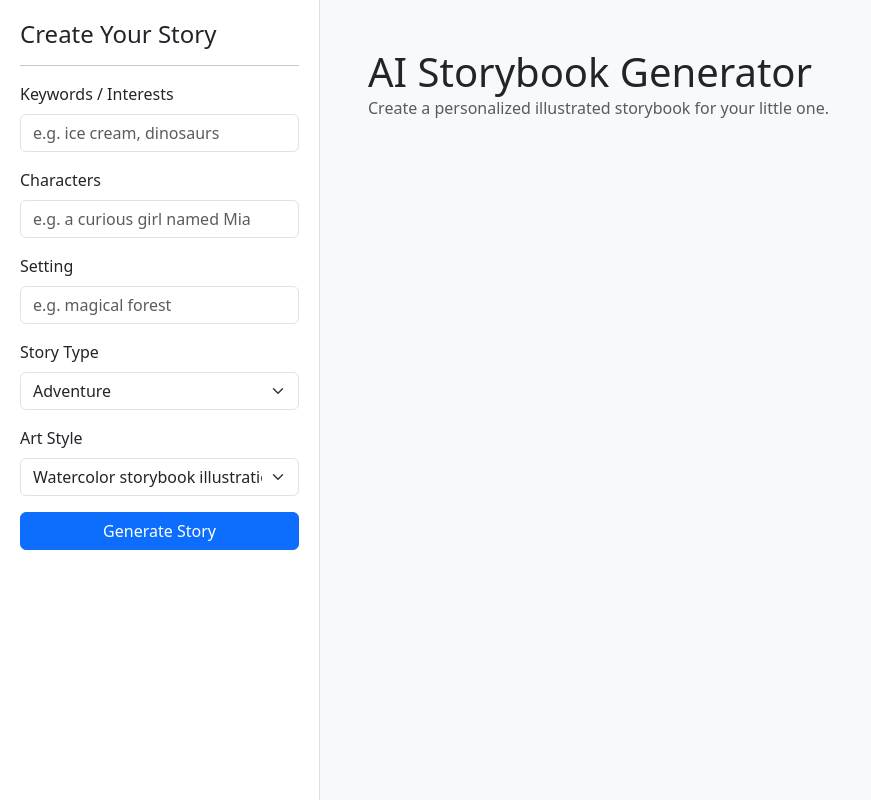
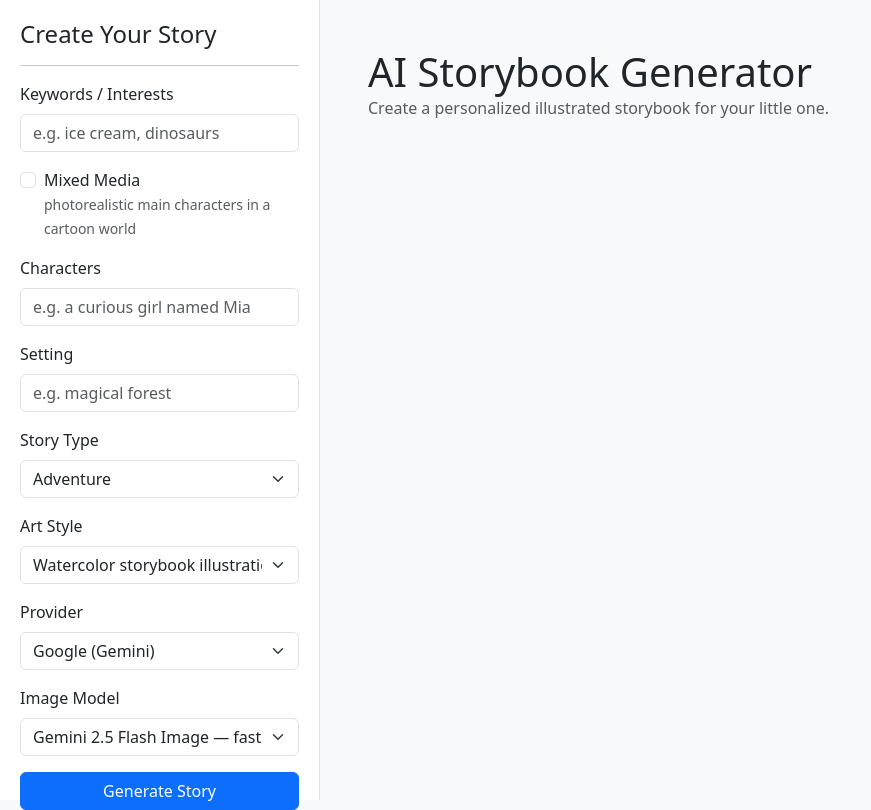
Before and after one commit to ritvikpande/ai-books, a Flask app: page / in a window 1280 px wide. Shown: the whole page, without its empty margins (0-871 px from the left). Run offline with Flask 3, Linux system fonts and the light colour scheme.

Commit message:
feat: add mixed-media toggle and provider/model dropdowns to UI

```diff
--- a/templates/index.html
+++ b/templates/index.html
@@ -22,9 +22,26 @@
                         <label class="form-label">Keywords / Interests</label>
                         <input type="text" class="form-control" id="keywords" placeholder="e.g. ice cream, dinosaurs" required>
                     </div>
-                    <div class="mb-3">
+                    <div class="form-check mb-3">
+                        <input class="form-check-input" type="checkbox" id="mixed_media">
+                        <label class="form-check-label" for="mixed_media">
+                            Mixed Media<br>
+                            <small class="text-muted">photorealistic main characters in a cartoon world</small>
+                        </label>
+                    </div>
+                    <div class="mb-3" id="classicCharactersField">
                         <label class="form-label">Characters</label>
                         <input type="text" class="form-control" id="characters" placeholder="e.g. a curious girl named Mia" required>
+                    </div>
+                    <div class="d-none" id="mixedMediaFields">
+                        <div class="mb-3">
+                            <label class="form-label">Photorealistic Characters</label>
+                            <input type="text" class="form-control" id="photoreal_characters" placeholder="e.g. a happy adult man (Dad)">
+                        </div>
+                        <div class="mb-3">
+                            <label class="form-label">Cartoon Characters <small class="text-muted">(optional)</small></label>
+                            <input type="text" class="form-control" id="cartoon_characters" placeholder="e.g. a toddler">
+                        </div>
                     </div>
                     <div class="mb-3">
                         <label class="form-label">Setting</label>
@@ -42,10 +59,27 @@
                     <div class="mb-3">
                         <label class="form-label">Art Style</label>
                         <select class="form-select" id="art_style">
-                            <option>Watercolor storybook illustration</option>
+                            <option>2D flat vector cartoon (pastel)</option>
+                            <option selected>Watercolor storybook illustration</option>
                             <option>Cartoon illustration</option>
                             <option>Pencil sketch illustration</option>
                             <option>Pixel art illustration</option>
+                        </select>
+                    </div>
+                    <div class="mb-3">
+                        <label class="form-label">Provider</label>
+                        <select class="form-select" id="provider">
+                            {% for pid, p in providers.items() %}
+                            <option value="{{ pid }}" {% if pid == default_provider %}selected{% endif %}>{{ p.label }}</option>
+                            {% endfor %}
+                        </select>
+                    </div>
+                    <div class="mb-3">
+                        <label class="form-label">Image Model</label>
+                        <select class="form-select" id="image_model">
+                            {% for m in providers[default_provider].image_models %}
+                            <option value="{{ m.id }}" {% if m.id == default_image_model %}selected{% endif %}>{{ m.label }}</option>
+                            {% endfor %}
                         </select>
                     </div>
                     <button type="submit" class="btn btn-primary w-100" id="generateBtn">Generate Story</button>
@@ -81,6 +115,32 @@
     <script>
         let currentStoryData = null;
 
+        const PROVIDER_MODELS = {{ providers | tojson }};
+
+        // Mixed Media toggle: swap character fields, preselect the proven style
+        document.getElementById('mixed_media').addEventListener('change', (e) => {
+            const mixed = e.target.checked;
+            document.getElementById('classicCharactersField').classList.toggle('d-none', mixed);
+            document.getElementById('mixedMediaFields').classList.toggle('d-none', !mixed);
+            document.getElementById('characters').required = !mixed;
+            document.getElementById('photoreal_characters').required = mixed;
+            if (mixed) {
+                document.getElementById('art_style').value = '2D flat vector cartoon (pastel)';
+            }
+        });
+
+        // Repopulate model list when provider changes (future-proofing; one provider today)
+        document.getElementById('provider').addEventListener('change', (e) => {
+            const select = document.getElementById('image_model');
+            select.innerHTML = '';
+            PROVIDER_MODELS[e.target.value].image_models.forEach(m => {
+                const opt = document.createElement('option');
+                opt.value = m.id;
+                opt.textContent = m.label;
+                select.appendChild(opt);
+            });
+        });
+
         document.getElementById('storyForm').addEventListener('submit', async (e) => {
             e.preventDefault();
 
@@ -95,7 +155,12 @@
                 characters: document.getElementById('characters').value,
                 setting: document.getElementById('setting').value,
                 story_type: document.getElementById('story_type').value,
-                art_style: document.getElementById('art_style').value
+                art_style: document.getElementById('art_style').value,
+                provider: document.getElementById('provider').value,
+                image_model: document.getElementById('image_model').value,
+                mixed_media: document.getElementById('mixed_media').checked,
+                photoreal_characters: document.getElementById('photoreal_characters').value,
+                cartoon_characters: document.getElementById('cartoon_characters').value
             };
 
             try {
```
